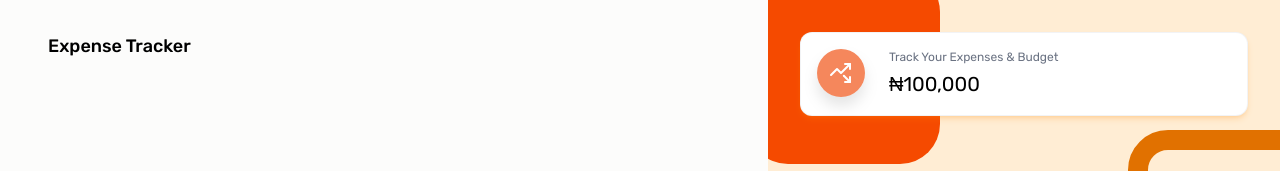
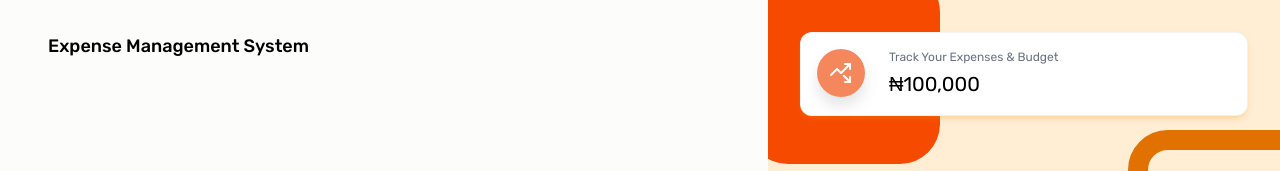
Before and after one commit to Calphius18/ExpenseTracker, a React (Vite) app in the folder frontend/expense-tracker/: page /login in a window 1280 px wide. Shown: the top 171 px of the page. Built offline with nearby package versions, Linux system fonts and the light colour scheme.

Commit message:
Renamed to management system

```diff
--- a/frontend/expense-tracker/index.html
+++ b/frontend/expense-tracker/index.html
@@ -4,7 +4,7 @@
     <meta charset="UTF-8" />
     <link rel="icon" type="image/svg+xml" href="/expense-favicon.png" />
     <meta name="viewport" content="width=device-width, initial-scale=1.0" />
-    <title>Expense Tracker</title>
+    <title>Expense Management System</title>
   </head>
   <body>
     <div id="root"></div>
--- a/frontend/expense-tracker/src/components/layouts/AuthLayout.jsx
+++ b/frontend/expense-tracker/src/components/layouts/AuthLayout.jsx
@@ -6,7 +6,7 @@
   return (
     <div className="flex">
       <div className="w-screen h-screen px-12 pt-8 pb-12 md:w-[60vw]">
-        <h2 className="text-lg font-medium text-black">Expense Tracker</h2>
+        <h2 className="text-lg font-medium text-black">Expense Management System</h2>
         {children}
       </div>
 
--- a/frontend/expense-tracker/src/components/layouts/Navbar.jsx
+++ b/frontend/expense-tracker/src/components/layouts/Navbar.jsx
@@ -17,7 +17,7 @@
         )}
       </button>
 
-      <h2 className="text-lg font-medium text-black">Expense Tracker</h2>
+      <h2 className="text-lg font-medium text-black">Expense Management System</h2>
 
       {openSideMenu && (
         <div className="fixed top-[60px] -ml-4 bg-white">
```
